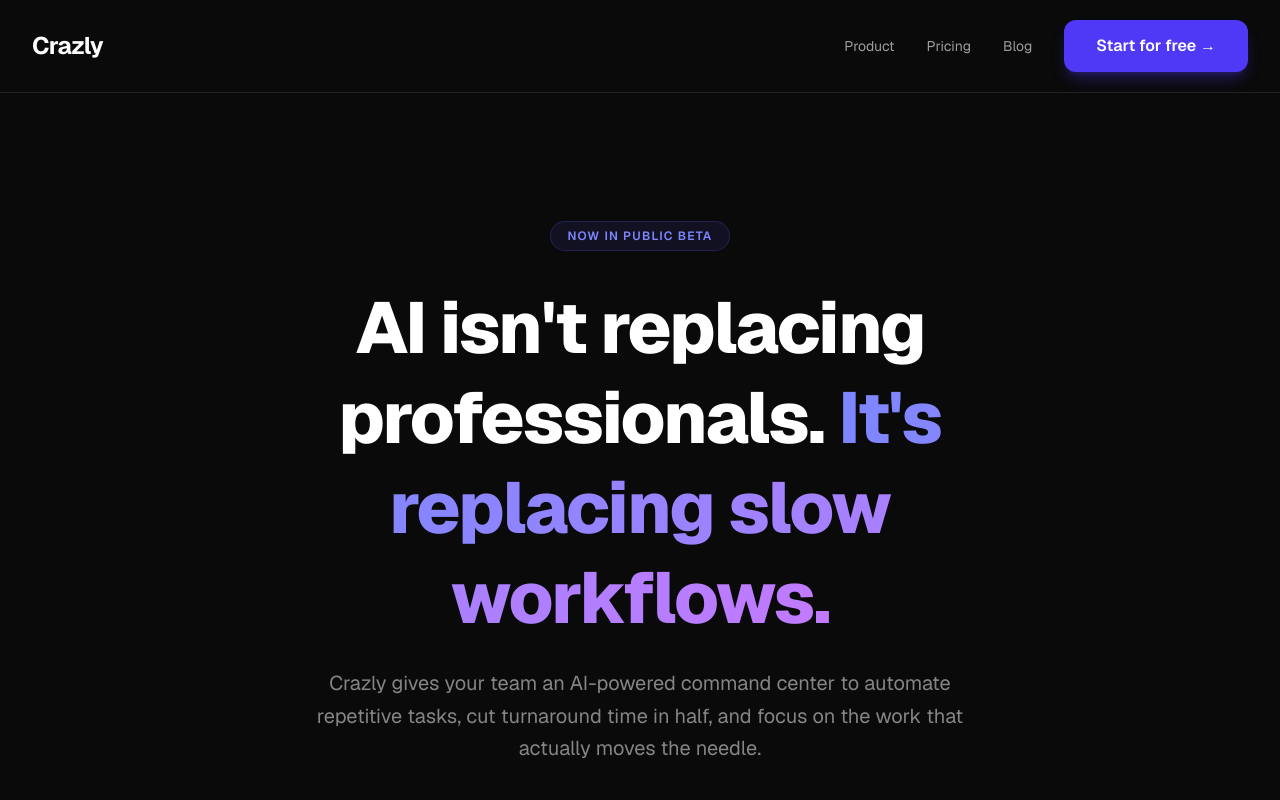
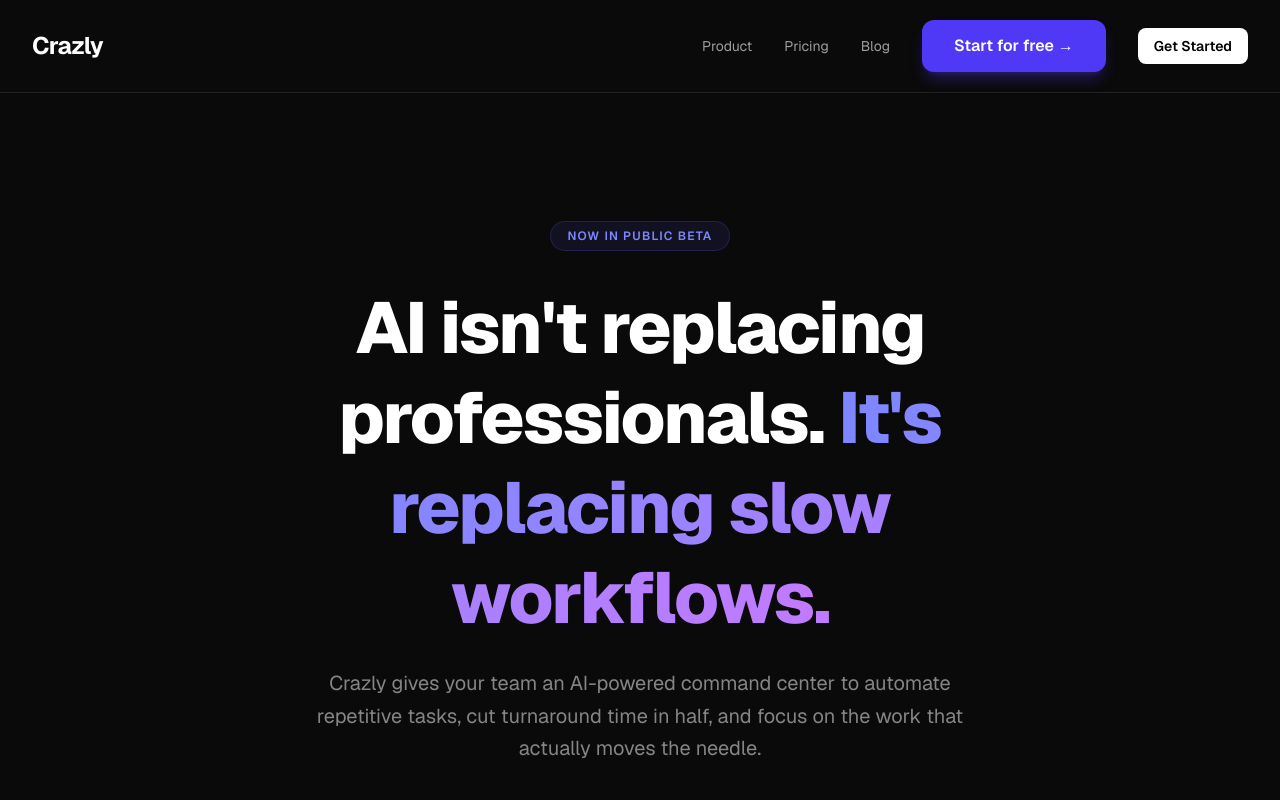
Before and after one commit to Vedhasb/crazly, a Next.js app: page / in a window 1280 px wide. Shown: the top 800 px of the page. Built offline with nearby package versions, Linux system fonts and the light colour scheme.

Commit message:
fix CTA navigation

```diff
--- a/app/page.tsx
+++ b/app/page.tsx
@@ -16,6 +16,12 @@
           >
             Start for free →
           </a>
+          <Link
+            href="/workflows"
+            className="text-sm bg-white text-black font-semibold px-4 py-2 rounded-lg hover:bg-white/90 transition-colors"
+          >
+            Get Started
+          </Link>
         </div>
       </nav>
 
```
